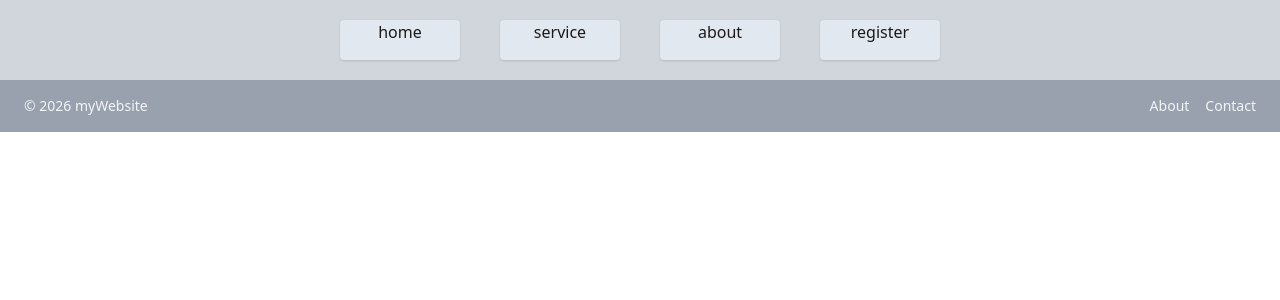
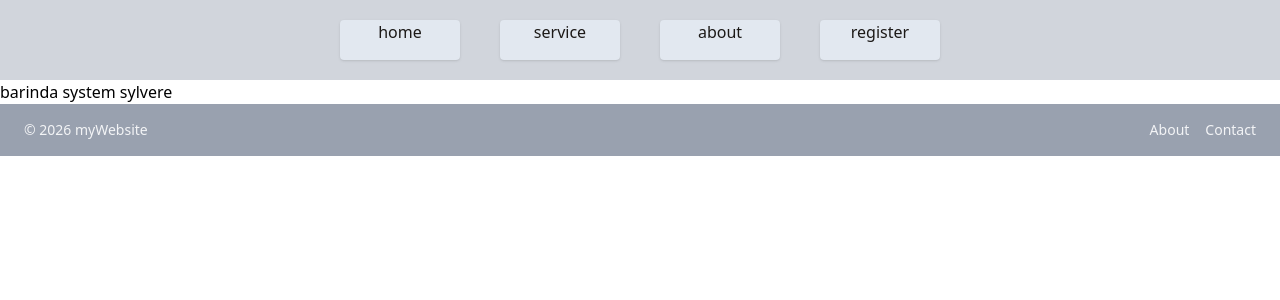
Before and after one commit to system-Barinda/Simple-Auth-App, a React (Vite) app in the folder vite-project/: page / in a window 1280 px wide. Shown: the top 300 px of the page. Built offline with nearby package versions, Linux system fonts and the light colour scheme.

Commit message:
chore:create new file of handling the api

```diff
--- a/vite-project/src/App.tsx
+++ b/vite-project/src/App.tsx
@@ -2,6 +2,7 @@ import { useState } from 'react'
 
 import Navbar from "./components/layout/Navbar.jsx";
 import Footer from "./components/layout/Footer.jsx";
+import DashBoard from "./components/Dashboard.jsx";
 
 import './App.css'
 
@@ -11,6 +12,7 @@ function App() {
   return (
     <>
       <Navbar />
+      <DashBoard />
       <Footer />
     </>
   )
--- a/vite-project/src/components/Dashboard.jsx
+++ b/vite-project/src/components/Dashboard.jsx
@@ -0,0 +1,6 @@
+function Dashboard(){
+    return(
+        <h1>barinda system sylvere</h1>
+    )
+}
+export default Dashboard;
```
Also changed, not shown: vite-project/src/services/api.js (added).
